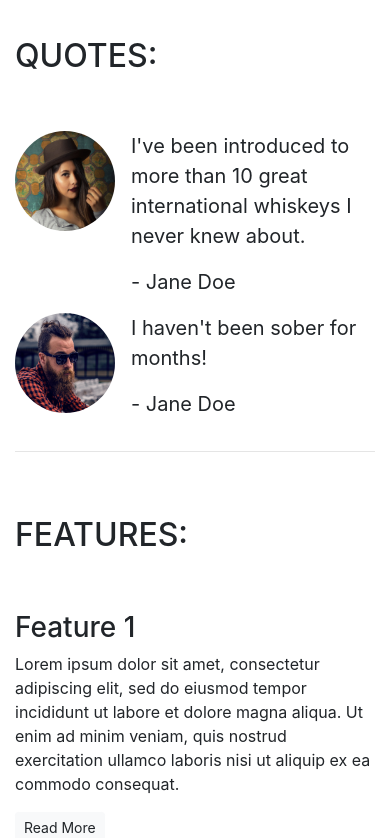
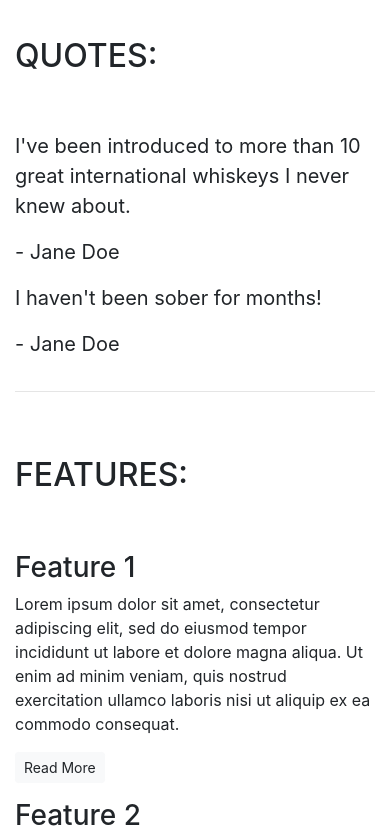
Before and after one commit to Swetlanda/Bootstrap, a plain HTML site: page index.html in a window 390 px wide. Shown: the part 740-1578 px from the top of the page. Drawn offline with nearby package versions, Linux system fonts and the light colour scheme.

Commit message:
style quotes for mibile

```diff
--- a/index.html
+++ b/index.html
@@ -8,10 +8,12 @@
     <meta name="viewport" content="width=device-width, initial-scale=1, shrink-to-fit=no">
     <link rel="stylesheet" href="https://cdn.jsdelivr.net/npm/bootstrap@4.6.2/dist/css/bootstrap.min.css"
         integrity="sha384-xOolHFLEh07PJGoPkLv1IbcEPTNtaed2xpHsD9ESMhqIYd0nLMwNLD69Npy4HI+N" crossorigin="anonymous">
+        <script src="https://kit.fontawesome.com/e3f2204a0c.js" crossorigin="anonymous"></script>
 
 </head>
 
 <body>
+    <!-- Navigation -->
     <nav class="navbar navbar-light bg-light navbar-expand-sm">
         <a href="/" class="navbar-brand">Whiskey Drop</a>
         <ul class="navbar-nav mr-auto">
@@ -54,7 +56,9 @@
             <div class="row">
                 <div class="col-12 col-md-6">
                     <div class="media">
-                        <img src="images/girl-image.png" class="rounded-circle mr-3" height=100 width=100">
+                        <div class="d-none d-sm-block">
+                        <img src="images/girl-image.png" class="rounded-circle mr-3" height=100 width=100>
+                        </div>
                         <div class="media-body">
                             <blockquote class="blockquote">
                                 <p>I've been introduced to more than 10 great international whiskeys I never knew about.
@@ -66,7 +70,9 @@
                 </div>
                 <div class="col-12 col-md-6">
                     <div class="media">
-                        <img src="images/guy-image.png" class="rounded-circle mr-3" height=100 width=100">
+                        <div class="d-none d-sm-block">
+                        <img src="images/guy-image.png" class="rounded-circle mr-3" height=100 width=100>
+                        </div>
                         <div class="media-body">
                             <blockquote class="blockquote">
                                 <p>I haven't been sober for months!</p>
@@ -123,6 +129,7 @@
 
         <!-- Monthly favorites -->
         <section class="favorites">
+            <div class="my-2">
                 <h2 class="text-uppercase">Monthly favorites:</h2>
                 <table class="table">
                     <thead>
@@ -160,6 +167,8 @@
                         </tr>
                     </tbody>
                 </table>
+
+            </div>
         </section>
     </article>
     <script src="https://cdn.jsdelivr.net/npm/jquery@3.5.1/dist/jquery.slim.min.js"
@@ -169,4 +178,5 @@
         integrity="sha384-Fy6S3B9q64WdZWQUiU+q4/2Lc9npb8tCaSX9FK7E8HnRr0Jz8D6OP9dO5Vg3Q9ct" crossorigin="anonymous">
     </script>
 </body>
+
 </html>
```
Lines whose indentation alone changed are shown as unchanged.
